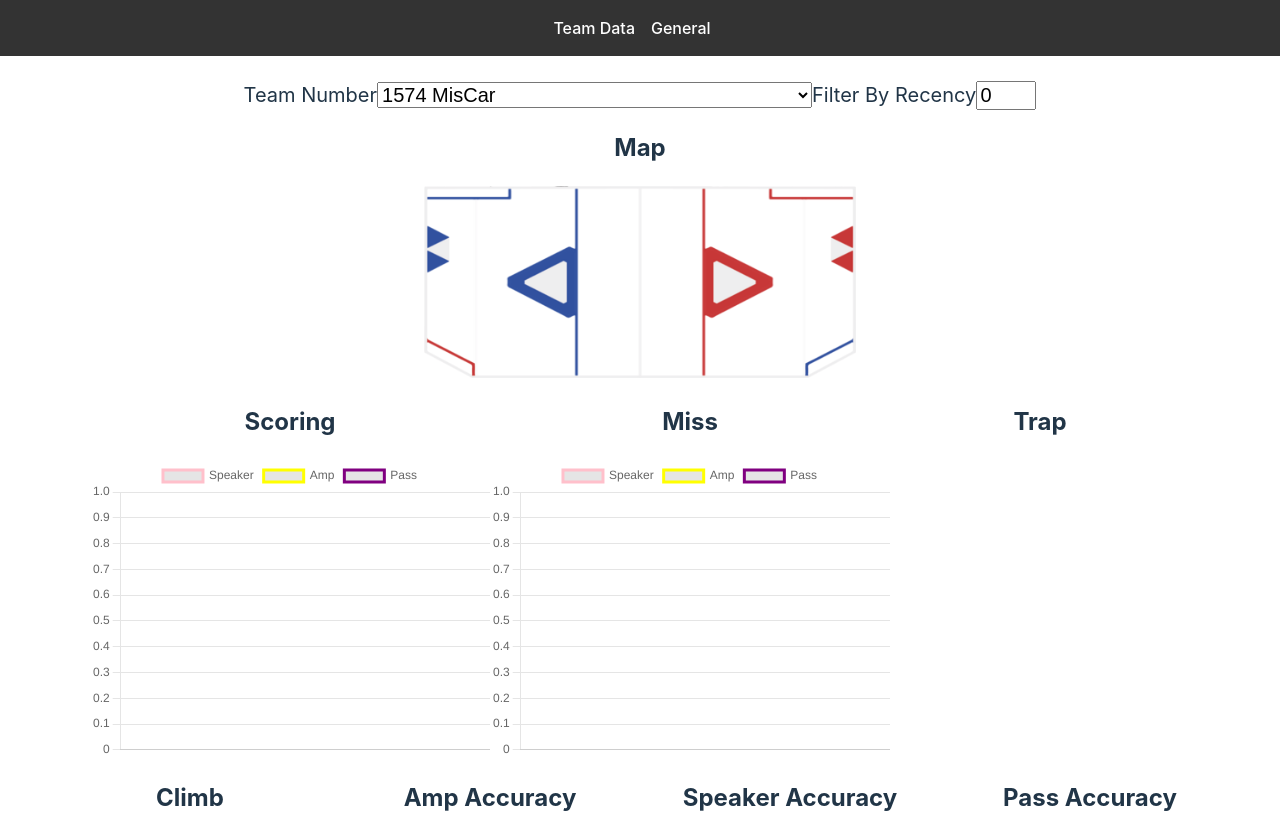
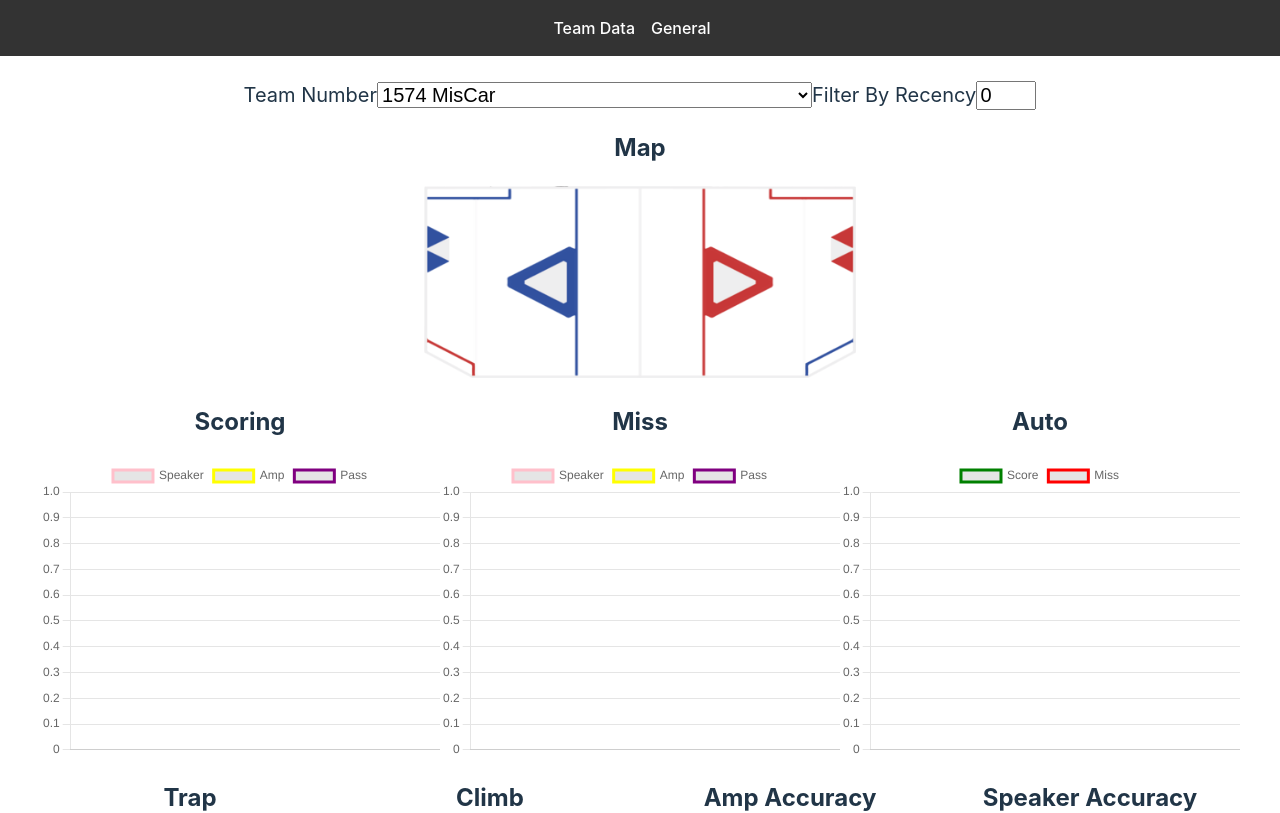
Before and after one commit to GreenBlitz/Scouting2024, a React (Vite) app in the folder application/: page /TeamTab in a window 1280 px wide. Shown: the top 813 px of the page. Built offline with nearby package versions, Linux system fonts and the light colour scheme.

Commit message:
Yoni - auto

```diff
--- a/application/src/strategy/TeamTab.tsx
+++ b/application/src/strategy/TeamTab.tsx
@@ -125,6 +125,18 @@ const TeamTab: React.FC<TeamTabProps> = () => {
       </div>
 
       <div className="section">
+        <h2>Auto</h2>
+        <LineChart
+          height={300}
+          width={400}
+          dataSets={{
+            Score: ["green", teamData.getAsLine("Speaker/Auto/Score")],
+            Miss: ["red", teamData.getAsLine("Speaker/Auto/Miss")]
+          }}
+        />
+      </div>
+
+      <div className="section">
         <h2>Trap</h2>
         <PieChart
           pieData={teamData.getAsPie("Trap", {
```
